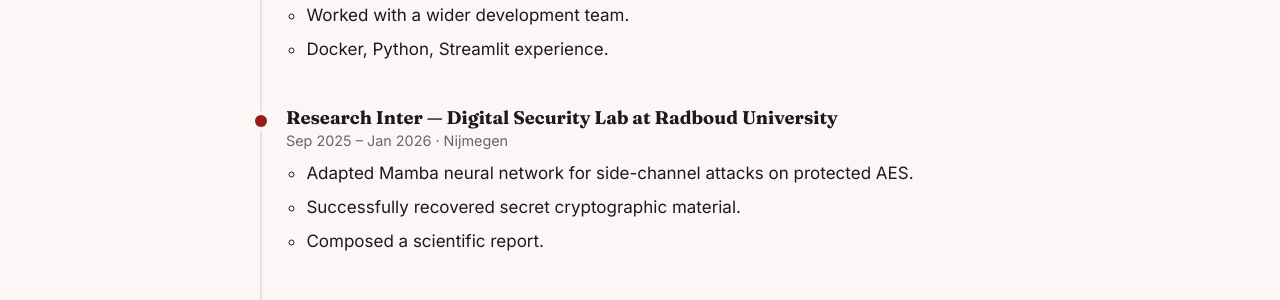
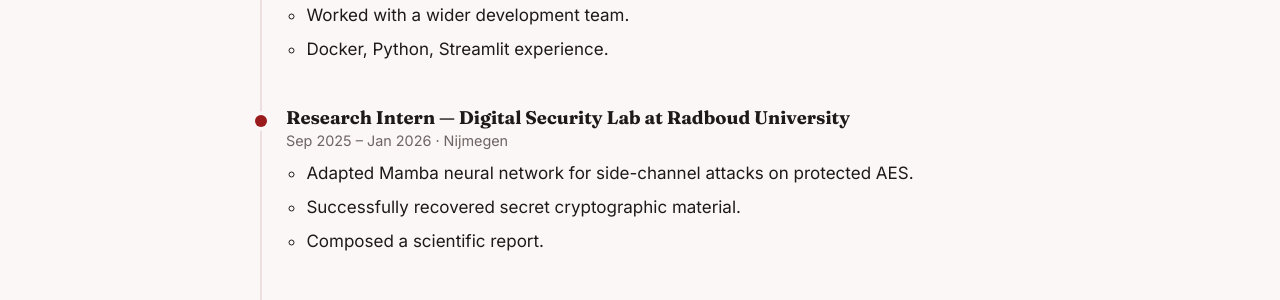
Before and after one commit to beatrisebertule/beatrisebertule.github.io, a Jekyll site: the page built from experience.md, in a window 1280 px wide and 900 px high, scrolled down 1106 px. Shown: the part 154-454 px from the top of the window. Built offline with Jekyll 4.4.1, drawn with Linux system fonts in a browser that asks for light colours.

Commit message:
big updates

```diff
--- a/experience.md
+++ b/experience.md
@@ -59,7 +59,7 @@ I want to deepen my expertise in cryptographic engineering, embedded systems, an
     </ul>
   </li>
   <li>
-    <h3>Research Inter — Digital Security Lab at Radboud University</h3>
+    <h3>Research Intern — Digital Security Lab at Radboud University</h3>
     <div class="meta">Sep 2025 – Jan 2026 · Nijmegen</div>
     <ul>
       <li>Adapted Mamba neural network for side-channel attacks on protected AES.</li>
```
